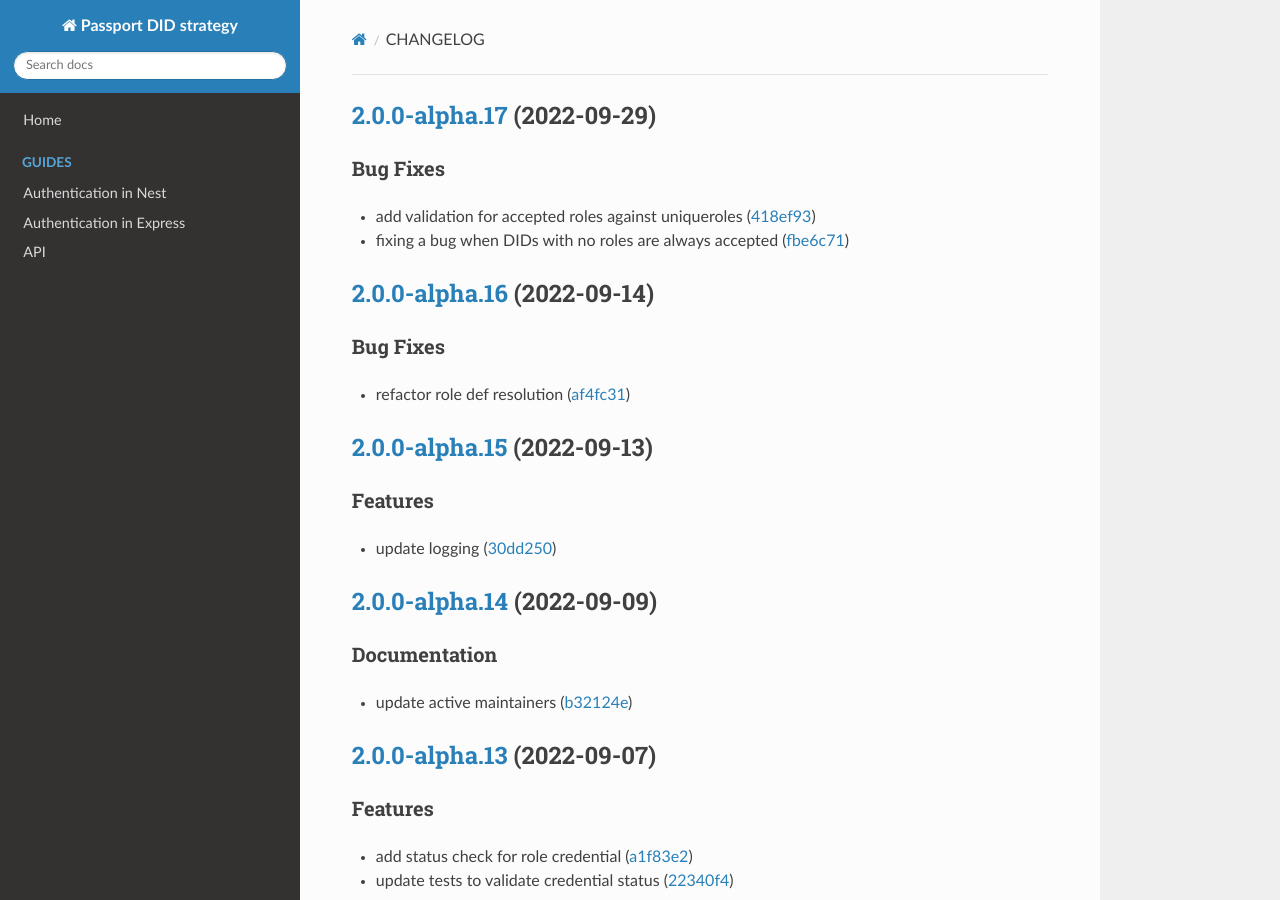
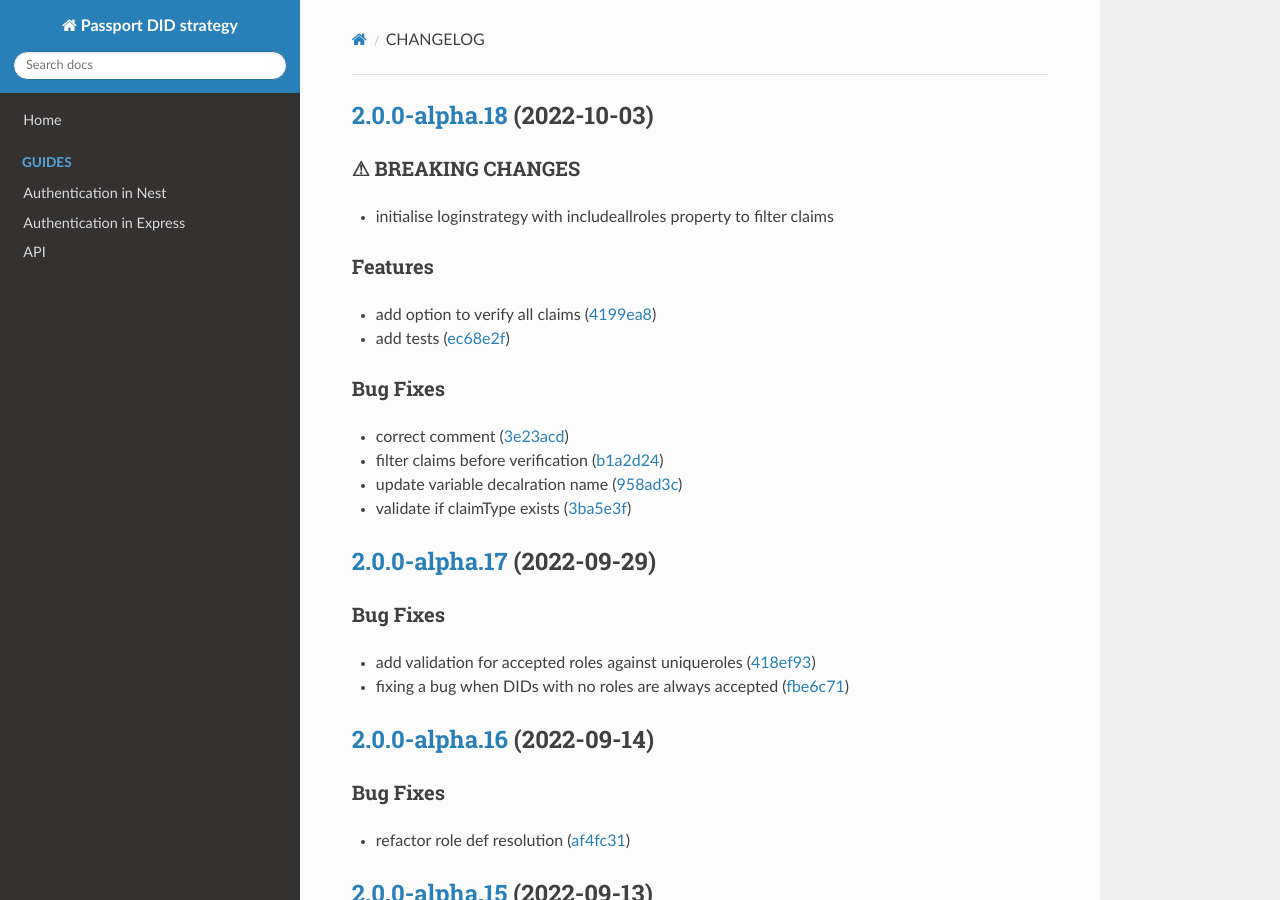
Before and after one commit to energywebfoundation/passport-did-auth, an MkDocs documentation site: the page built from docs/CHANGELOG.md, in a window 1280 px wide and 900 px high. Built offline with MkDocs 1.6.1, drawn with Linux system fonts in a browser that asks for light colours; nearby versions of some CDN libraries.

Commit message:
chore(release): 2.0.0-alpha.18 [skip ci]
## [2.0.0-alpha.18](https://github.com/energywebfoundation/passport-did-auth/compare/v2.0.0-alpha.17...v2.0.0-alpha.18) (2022-10-03)

### ⚠ BREAKING CHANGES

* initialise loginstrategy with includeallroles property to filter claims

### Features

* add option to verify all claims ([4199ea8](https://github.com/energywebfoundation/passport-did-auth/commit/4199ea84b46a77e4316893419cbb60afec60f0ad))
* add tests ([ec68e2f](https://github.com/energywebfoundation/passport-did-auth/commit/ec68e2f08c2772ca8cf18f73a94ce18c6ce63522))

### Bug Fixes

* correct comment ([3e23acd](https://github.com/energywebfoundation/passport-did-auth/commit/3e23acdeb94ddc845d5947098cd039daabc10707))
* filter claims before verification ([b1a2d24](https://github.com/energywebfoundation/passport-did-auth/commit/b1a2d242111aaa9c8817b0de970c950a38446797))
* update variable decalration name ([958ad3c](https://github.com/energywebfoundation/passport-did-auth/commit/958ad3c7db4380313a2f1488358d6ba0640133f2))
* validate if claimType exists ([3ba5e3f](https://github.com/energywebfoundation/passport-did-auth/commit/3ba5e3fee7caa981eef240e596057d2b3bda8fee))

```diff
--- a/docs/CHANGELOG.md
+++ b/docs/CHANGELOG.md
@@ -1,3 +1,23 @@
+## [2.0.0-alpha.18](https://github.com/energywebfoundation/passport-did-auth/compare/v2.0.0-alpha.17...v2.0.0-alpha.18) (2022-10-03)
+
+
+### ⚠ BREAKING CHANGES
+
+* initialise loginstrategy with includeallroles property to filter claims
+
+### Features
+
+* add option to verify all claims ([4199ea8](https://github.com/energywebfoundation/passport-did-auth/commit/4199ea84b46a77e4316893419cbb60afec60f0ad))
+* add tests ([ec68e2f](https://github.com/energywebfoundation/passport-did-auth/commit/ec68e2f08c2772ca8cf18f73a94ce18c6ce63522))
+
+
+### Bug Fixes
+
+* correct comment ([3e23acd](https://github.com/energywebfoundation/passport-did-auth/commit/3e23acdeb94ddc845d5947098cd039daabc10707))
+* filter claims before verification ([b1a2d24](https://github.com/energywebfoundation/passport-did-auth/commit/b1a2d242111aaa9c8817b0de970c950a38446797))
+* update variable decalration name ([958ad3c](https://github.com/energywebfoundation/passport-did-auth/commit/958ad3c7db4380313a2f1488358d6ba0640133f2))
+* validate if claimType exists ([3ba5e3f](https://github.com/energywebfoundation/passport-did-auth/commit/3ba5e3fee7caa981eef240e596057d2b3bda8fee))
+
 ## [2.0.0-alpha.17](https://github.com/energywebfoundation/passport-did-auth/compare/v2.0.0-alpha.16...v2.0.0-alpha.17) (2022-09-29)
 
 
--- a/package.json
+++ b/package.json
@@ -1,6 +1,6 @@
 {
   "name": "passport-did-auth",
-  "version": "2.0.0-alpha.17",
+  "version": "2.0.0-alpha.18",
   "description": "",
   "main": "dist/index.js",
   "types": "dist/index.d.ts",
```
